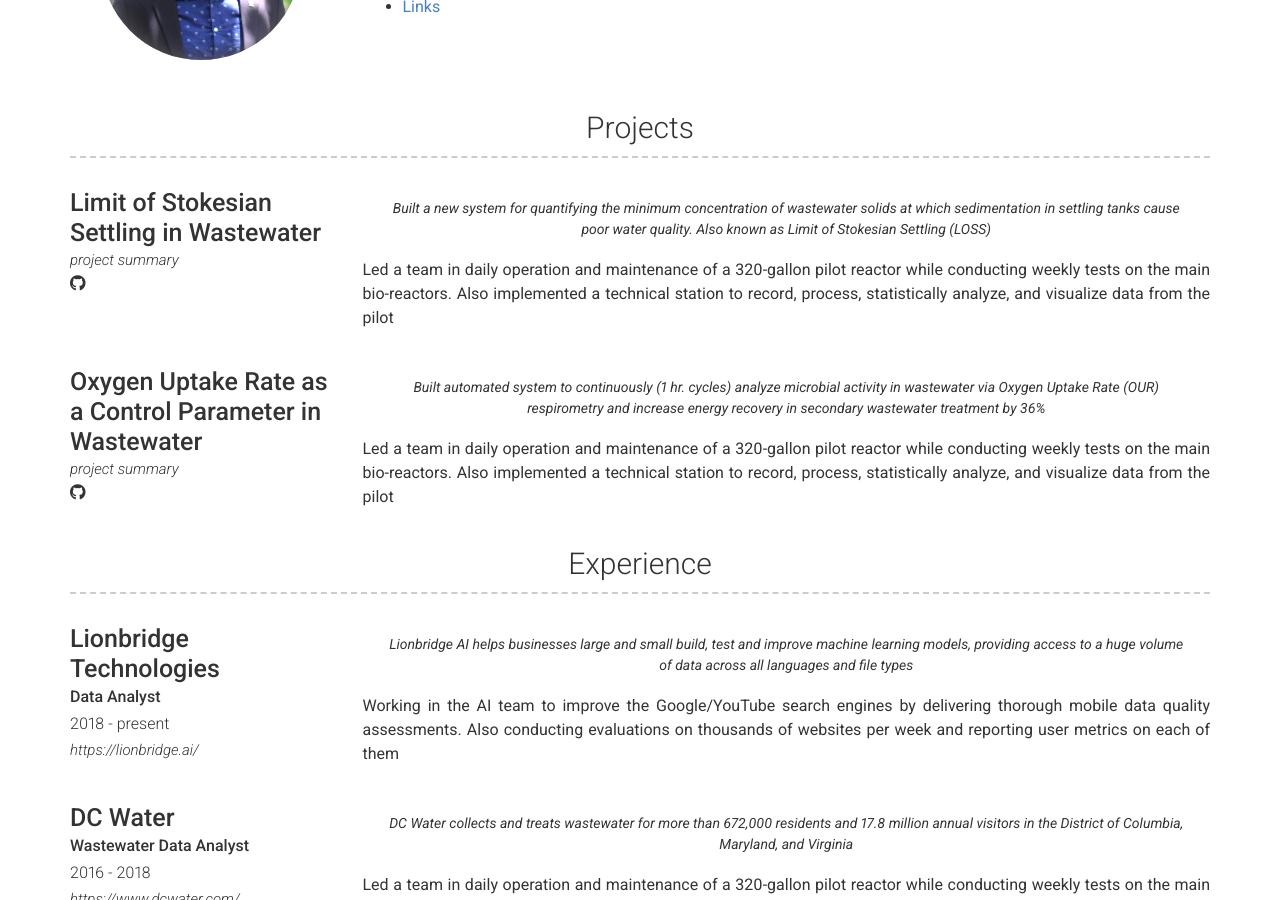
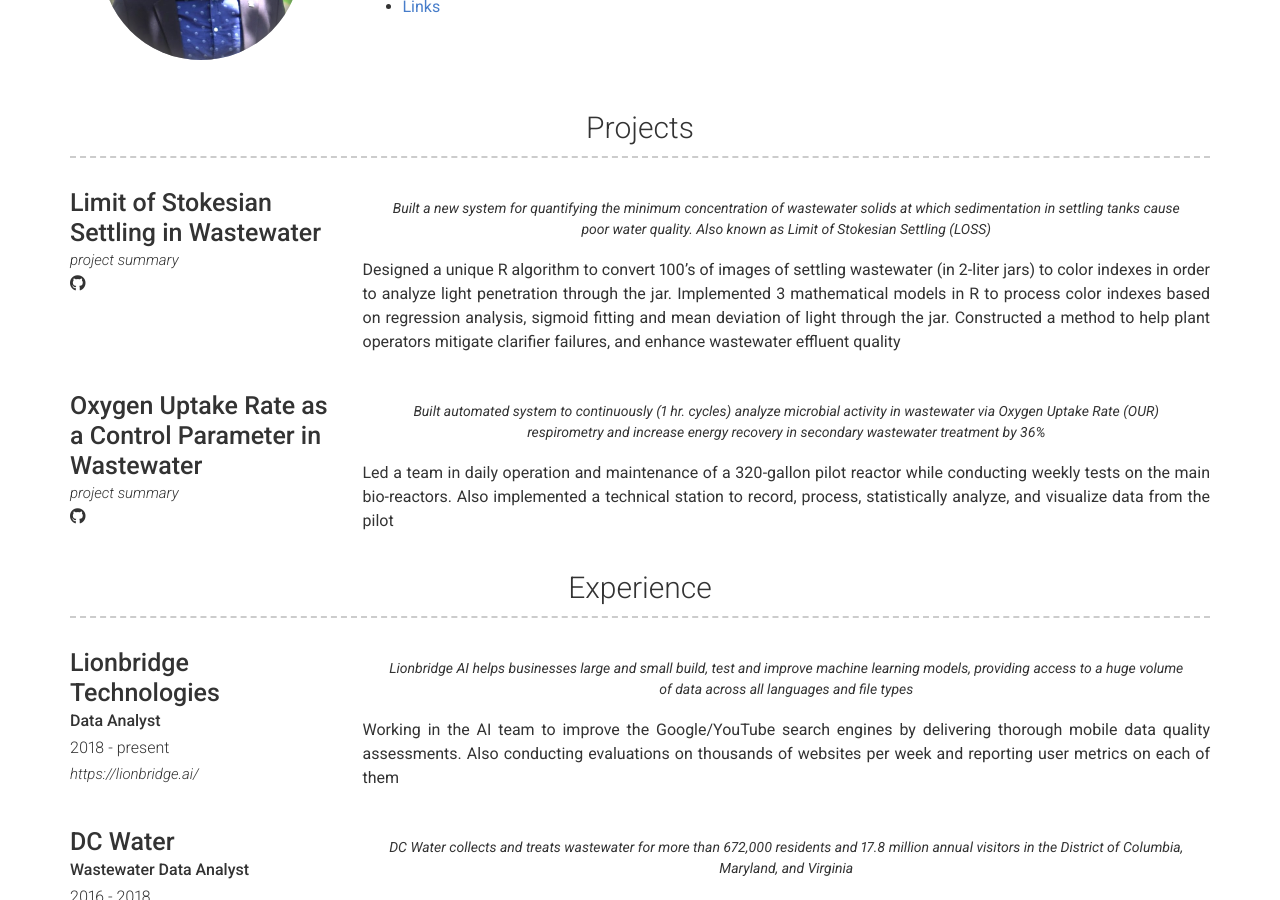
Before and after one commit to OlaOlagunju/cloudgeek.com.ng, a Jekyll site: the page built from index.md, in a window 1280 px wide and 900 px high, scrolled down 469 px. Built offline with Jekyll 4.4.1, drawn with Linux system fonts in a browser that asks for light colours; nearby versions of some CDN libraries.

Commit message:
Update _config.yml

```diff
--- a/_config.yml
+++ b/_config.yml
@@ -77,7 +77,7 @@ content:
         quote: >
           Built a new system for quantifying the minimum concentration of wastewater solids at which sedimentation in settling tanks cause poor water quality. Also known as Limit of Stokesian Settling (LOSS)
         description: | # this will include new lines to allow paragraphs
-          Led a team in daily operation and maintenance of a 320-gallon pilot reactor while conducting weekly tests on the main bio-reactors. Also implemented a technical station to record, process, statistically analyze, and visualize data from the pilot
+          Designed a unique R algorithm to convert 100’s of images of settling wastewater (in 2-liter jars) to color indexes in order to analyze light penetration through the jar. Implemented 3 mathematical models in R to process color indexes based on regression analysis, sigmoid fitting and mean deviation of light through the jar. Constructed a method to help plant operators mitigate clarifier failures, and enhance wastewater effluent quality
       - layout: left
         title: Oxygen Uptake Rate as a Control Parameter in Wastewater
         link: github.com/OlaOlagunju/OUR_Project
```
